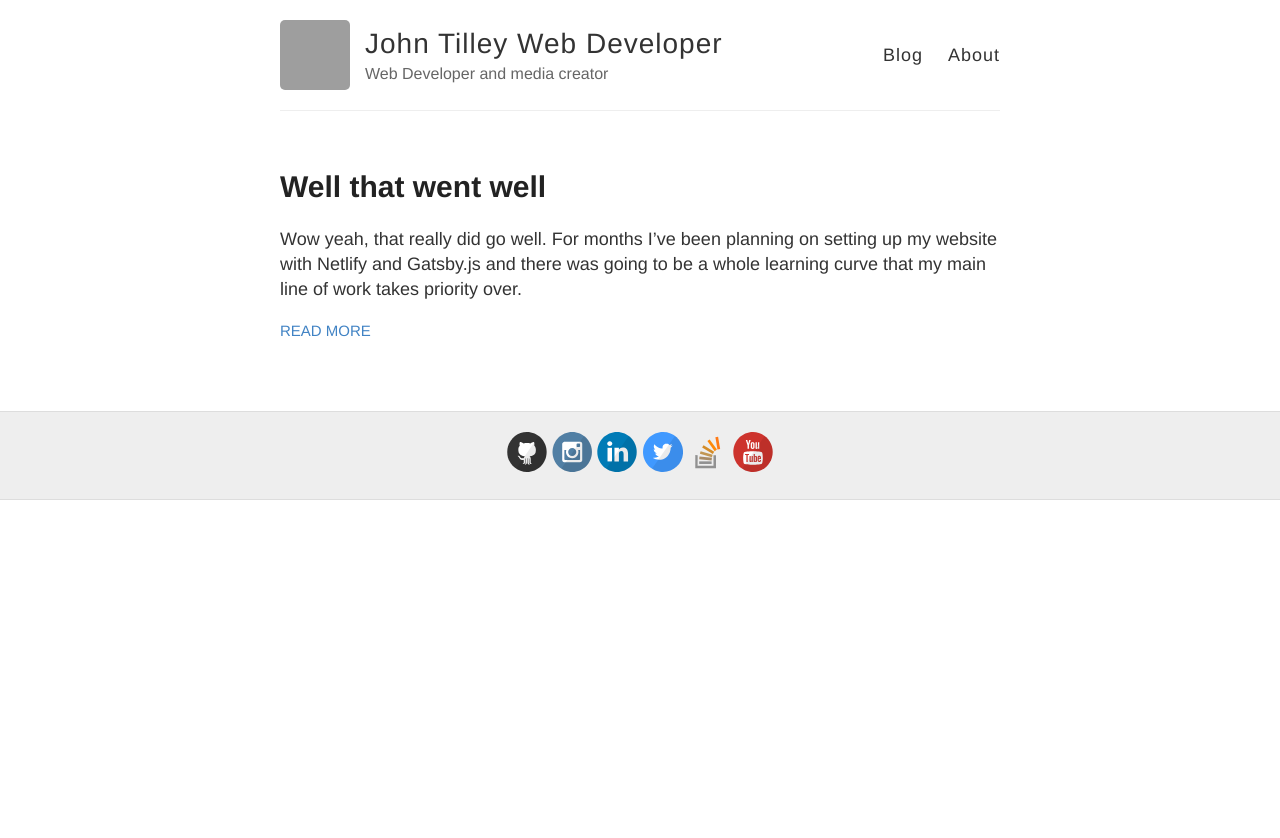
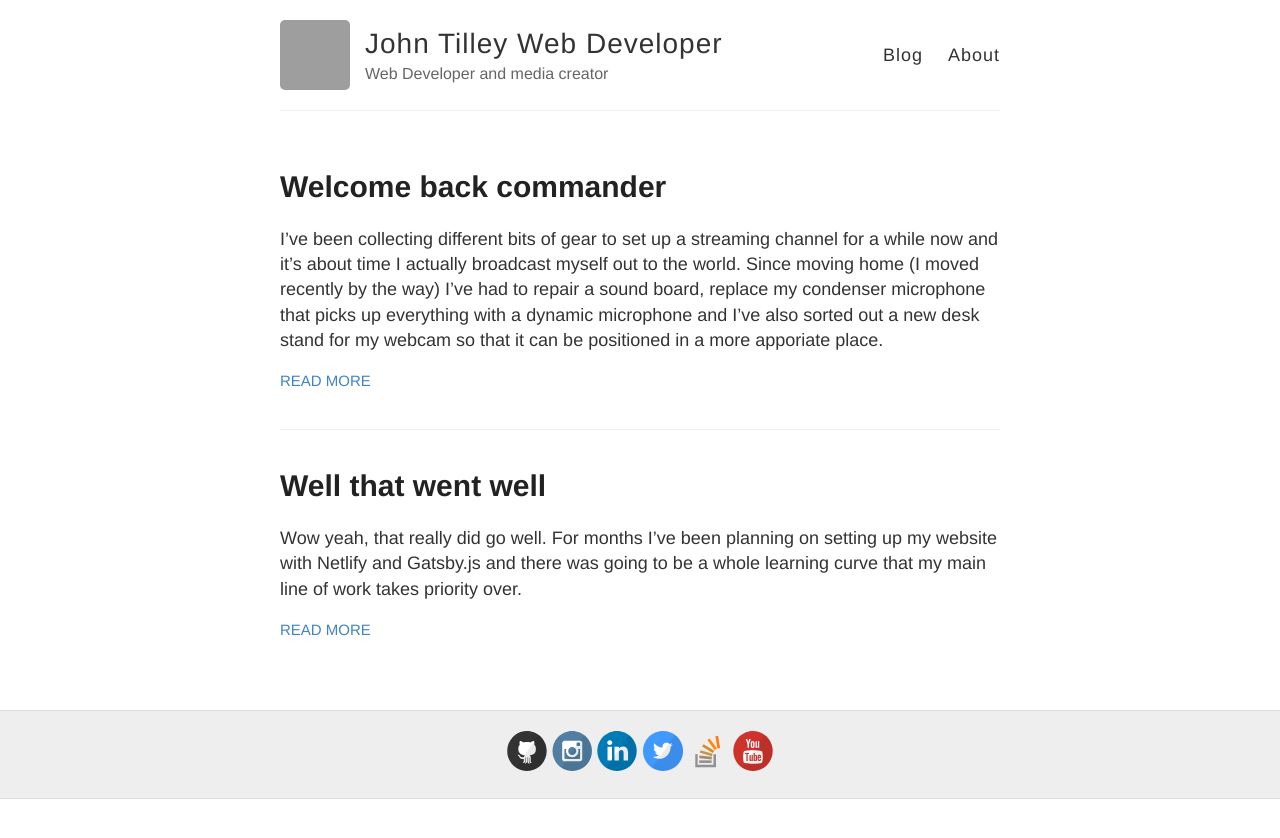
Before and after one commit to johnatilley/johnatilley.github.io, a Jekyll site: the page built from index.html, in a window 1280 px wide. Shown: the top 838 px of the page. Built offline with Jekyll 4.4.1, drawn with Linux system fonts in a browser that asks for light colours; some of the changed lines change nothing that is shown; grey boxes are pictures that could not be loaded.

Commit message:
Added new blog post and disqus comments

```diff
--- a/_config.yml
+++ b/_config.yml
@@ -22,12 +22,12 @@ footer-links:
   linkedin: johnatilley
   twitter: johnatilley
   stackoverflow: users/840474/johnatilley # your stackoverflow profile, e.g. "users/50476/bart-kiers"
-  youtube: /channel/UC12D8dN268nD7ZqoW-6ArbQ # channel/<your_long_string> or user/<user-name>
+  youtube: channel/UC12D8dN268nD7ZqoW-6ArbQ # channel/<your_long_string> or user/<user-name>
 
 
 # Enter your Disqus shortname (not your username) to enable commenting on posts
 # You can find your shortname on the Settings page of your Disqus account
-disqus:
+disqus: john-tilley
 
 # Enter your Google Analytics web tracking code (e.g. UA-2110908-2) to activate tracking
 google_analytics:
--- /dev/null
+++ b/_posts/2020-06-05-welcome-back-commander.md
@@ -0,0 +1,14 @@
+---
+layout: post
+title: Welcome back commander
+---
+
+I've been collecting different bits of gear to set up a streaming channel for a while now and it's about time I actually broadcast myself out to the world. Since moving home (I moved recently by the way) I've had to repair a sound board, replace my condenser microphone that picks up everything with a dynamic microphone and I've also sorted out a new desk stand for my webcam so that it can be positioned in a more apporiate place.
+
+Despite all this preparation after two months I still haven't gotten round to steaming (and writing a second blog post for that matter) so I seized the perfect opportunity for when EA's new Command and Conquer: Remastered collection was released today, a project I have been quite excited about.
+
+It's a strange year, EA is usually the villian of the games companies but this year they seem to be getting on the right foot. They've revived an intellectual property that had long been killed off and gave it the love and attention it needed whilst also involving the community to make it an incredible remaster.
+
+Having just played it a short while before writing this I can happily say it was worth the money. It took me straight back to the 90s, reminding me of when my uncle first introduced me to the game. If you missed the stream, which you probably did because I had a grand total of 5 viewers (thanks JD, DG, DE, JT and PB!) you can watch the replay on my youtube channel https://www.youtube.com/watch?v=vvw8hxZJPMM
+
+*I had visions of my younger experience breezing through this game, unfortunately that was not the case...*
```
Also changed, not shown: _posts/2020-04-06-well-that-went-well.md (renamed from _posts/2020-4-6-Hello-World.md).
